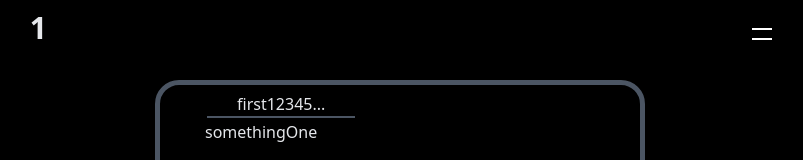
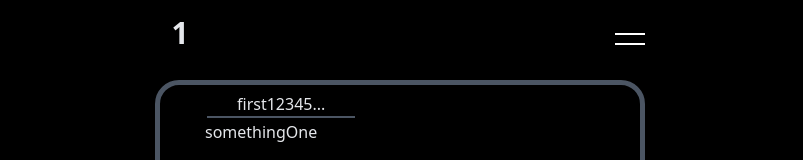
Before and after one commit to pjsClimbToUpperDirection/tech-blog, a Next.js app: page /1 in a window 1280 px wide. Shown: the top 160 px of the page, without its empty margins (240-1043 px from the left). Built offline with nearby package versions, Linux system fonts and the light colour scheme.

Commit message:
24-02-21-01

```diff
--- a/app/[user]/page.tsx
+++ b/app/[user]/page.tsx
@@ -13,7 +13,7 @@ export default function UserPage({ params }: { params: { user: string} }) {
         <div className={"absolute top-[70px] w-full h-[2100px] flex flex-col flex-auto bg-black z-10"}>
             <div className={"w-full h-full flex justify-center"}>
                 <div
-                    className={"max-sm:max-w-[400px] h-fit grid grid-cols-1 grid-rows-11 py-[5px]  sm:w-[400px] lg:w-[500px] 2xl:col-start-2 2xl:col-end-6"}>
+                    className={"max-sm:max-w-[400px] h-fit grid grid-cols-1 grid-rows-11 py-[5px]  sm:w-[400px] lg:w-[500px]"}>
                     {PostList.map((eachPost) => (
                         <Summary key={eachPost.id} postInfo={eachPost} maxTitleLength={10} maxContentLength={25}
                                 user={params.user}/>
--- a/components/button/navBar.tsx
+++ b/components/button/navBar.tsx
@@ -21,9 +21,9 @@ export default function navBar() {
     }
     return (
         <div id={"navBar"} className={"w-fit h-fit"} onClick={activate}>
-            <div className={"w-[20px] h-[5px] border-b-2 border-white"}/>
+            <div className={"w-[30px] h-[5px] border-b-2 border-white"}/>
             <div className={"w-0 h-[5px] border-b-2 border-white"}/>
-            <div className={"w-[20px] h-[5px] border-b-2 border-white"}/>
+            <div className={"w-[30px] h-[5px] border-b-2 border-white"}/>
             <div className={"w-0 h-[5px] border-b-2 border-white"}/>
         </div>
     )
--- /dev/null
+++ b/components/headerBar.css
@@ -0,0 +1,4 @@
+#headerMenuBar {
+    animation-duration: 0.5s;
+    animation-name: lined;
+}
--- a/components/layout/layoutHeader.tsx
+++ b/components/layout/layoutHeader.tsx
@@ -23,17 +23,17 @@ export default function layoutHeader({
     return (
         <>
             <div
-                className={"w-full grid justify-items-center grid-cols-7 bg-black border-black fixed top-0 h-[70px] content-center text-gray-200 z-30"}
+                className={"w-full flex justify-center bg-black border-black fixed top-0 h-[70px] content-center text-gray-200 z-30"}
                 id={"headerRoot"}>
-                <div className={"p-[5px] w-full col-span-7 md:col-start-2 md:col-end-7"}>
-                    <div className={"w-full h-[60px] md:h-[70px] grid grid-cols-4 md:grid-cols-5"}>
-                        <div className={"grid justify-items-center p-[5px] col-span-2 md:col-span-1"}>
+                <div className={"p-[5px] w-full max-sm:max-w-[400px] h-fit py-[5px]  sm:w-[450px] lg:w-[550px]"}>
+                    <div id={"headerMenuBar"} className={"w-full h-[70px] flex justify-between"}>
+                        <div className={"w-[100px] p-[5px] flex justify-center"}>
                             <Link href={`/${user}`} className={"text-[30px] font-bold"}>
                                 {user}
                             </Link>
                         </div>
                         <div
-                            className={"col-start-4  md:col-start-5  p-[5px] grid justify-items-center content-center max-sm:pr-[40px]"}>
+                            className={"w-[80px] p-[5px] grid justify-center content-center"}>
                             <NavBar/>
                         </div>
                     </div>
```
